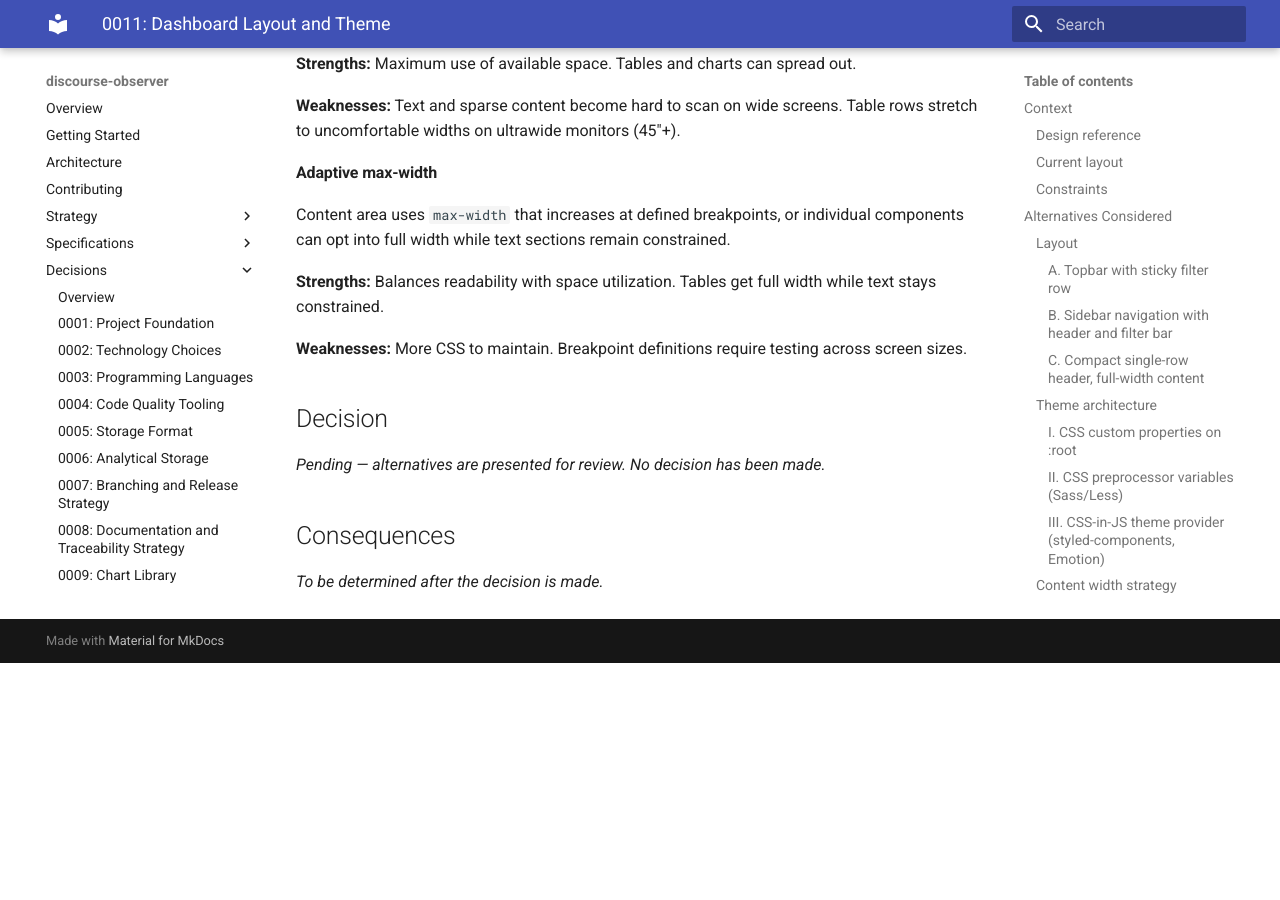
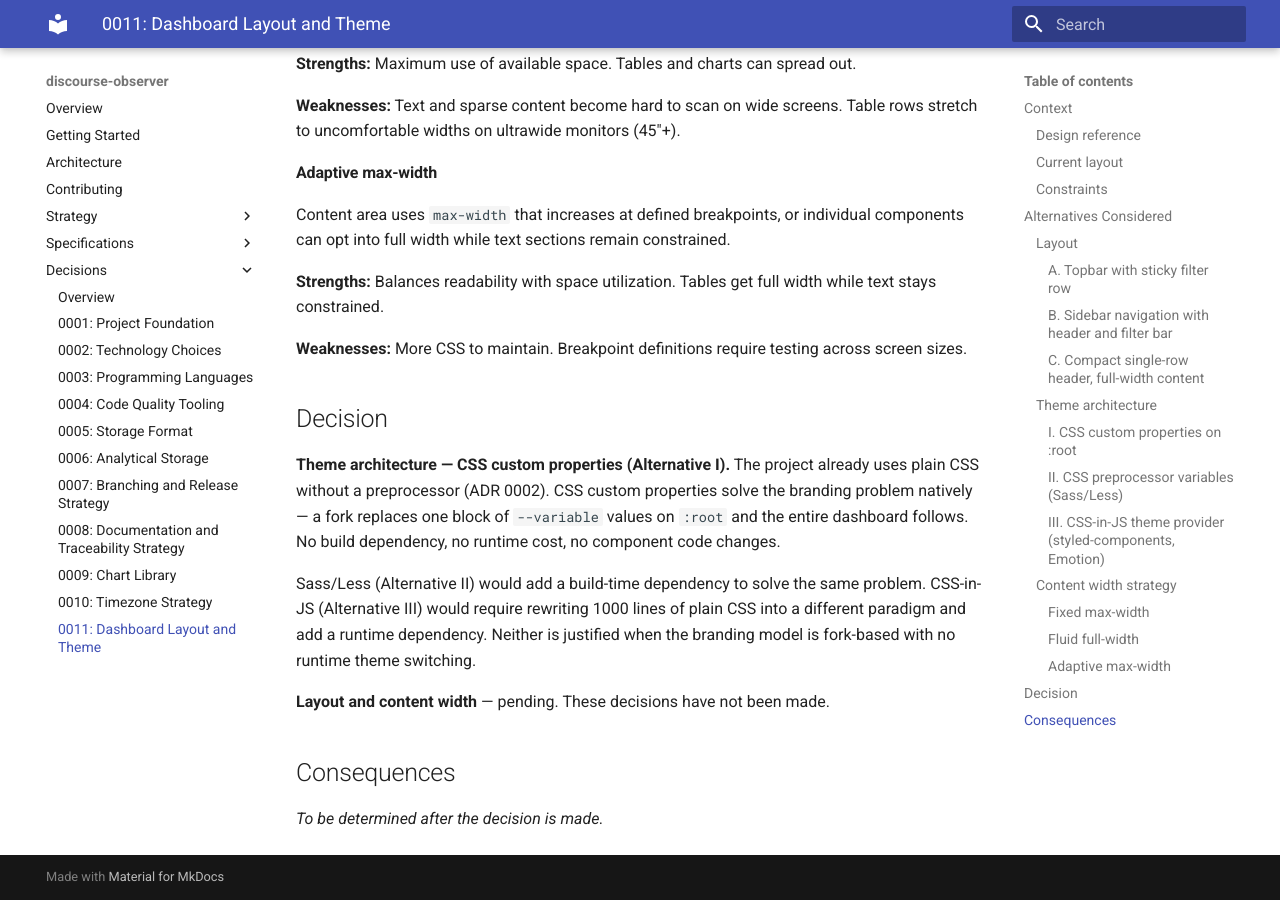
Before and after one commit to MorganDigitalAsyncTransparency/community, an MkDocs documentation site: the page built from discourse-observer/docs/decisions/0011-dashboard-layout-and-theme.md, in a window 1280 px wide and 900 px high, scrolled down 6537 px. Built offline with MkDocs 1.6.1 and Material for MkDocs 9.7.7, drawn with Linux system fonts in a browser that asks for light colours; before the commit the page ends 7200 px from its top, so only the background shows below that.

Commit message:
Record theme architecture decision: CSS custom properties
Layout and content width decisions remain pending.

Co-Authored-By: Claude Opus 4.6 (1M context) <noreply@anthropic.com>

```diff
--- a/discourse-observer/docs/decisions/0011-dashboard-layout-and-theme.md
+++ b/discourse-observer/docs/decisions/0011-dashboard-layout-and-theme.md
@@ -246,7 +246,11 @@ Content area uses `max-width` that increases at defined breakpoints, or individu
 
 ## Decision
 
-*Pending — alternatives are presented for review. No decision has been made.*
+**Theme architecture — CSS custom properties (Alternative I).** The project already uses plain CSS without a preprocessor (ADR 0002). CSS custom properties solve the branding problem natively — a fork replaces one block of `--variable` values on `:root` and the entire dashboard follows. No build dependency, no runtime cost, no component code changes.
+
+Sass/Less (Alternative II) would add a build-time dependency to solve the same problem. CSS-in-JS (Alternative III) would require rewriting 1000 lines of plain CSS into a different paradigm and add a runtime dependency. Neither is justified when the branding model is fork-based with no runtime theme switching.
+
+**Layout and content width** — pending. These decisions have not been made.
 
 ## Consequences
 
```
